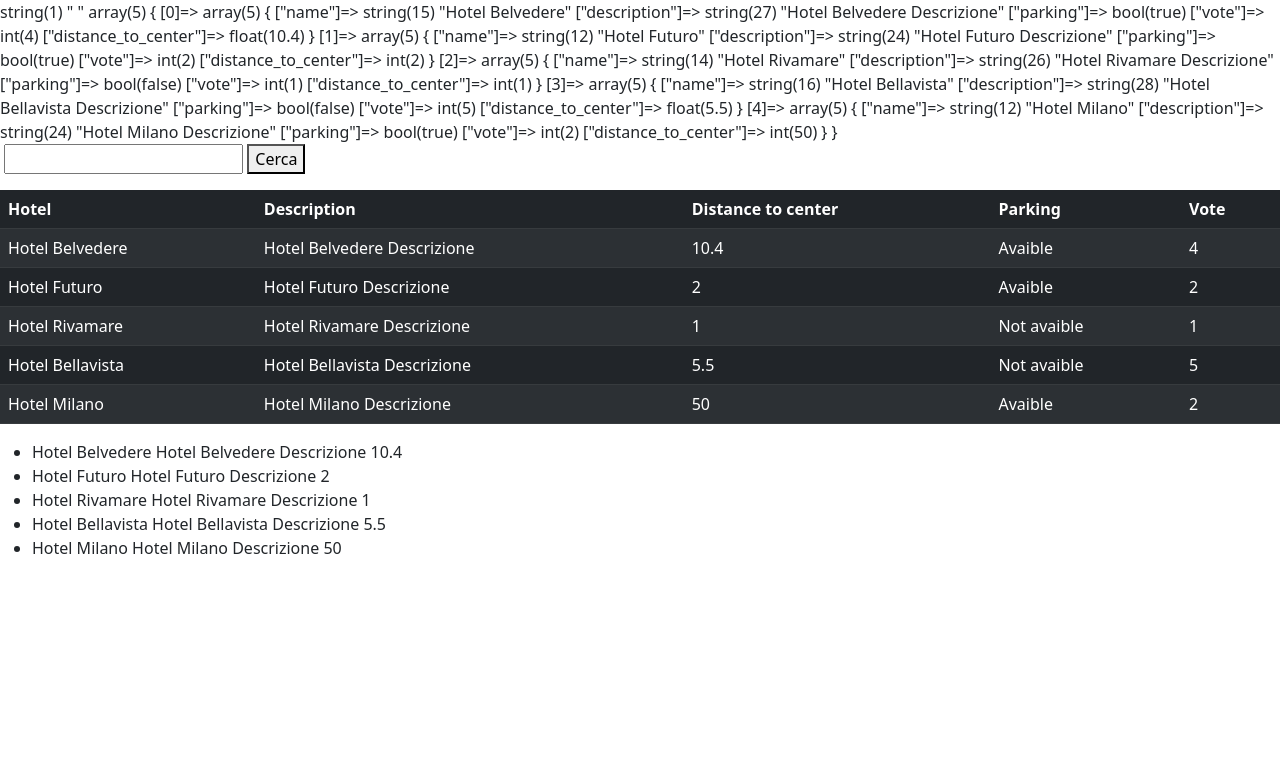
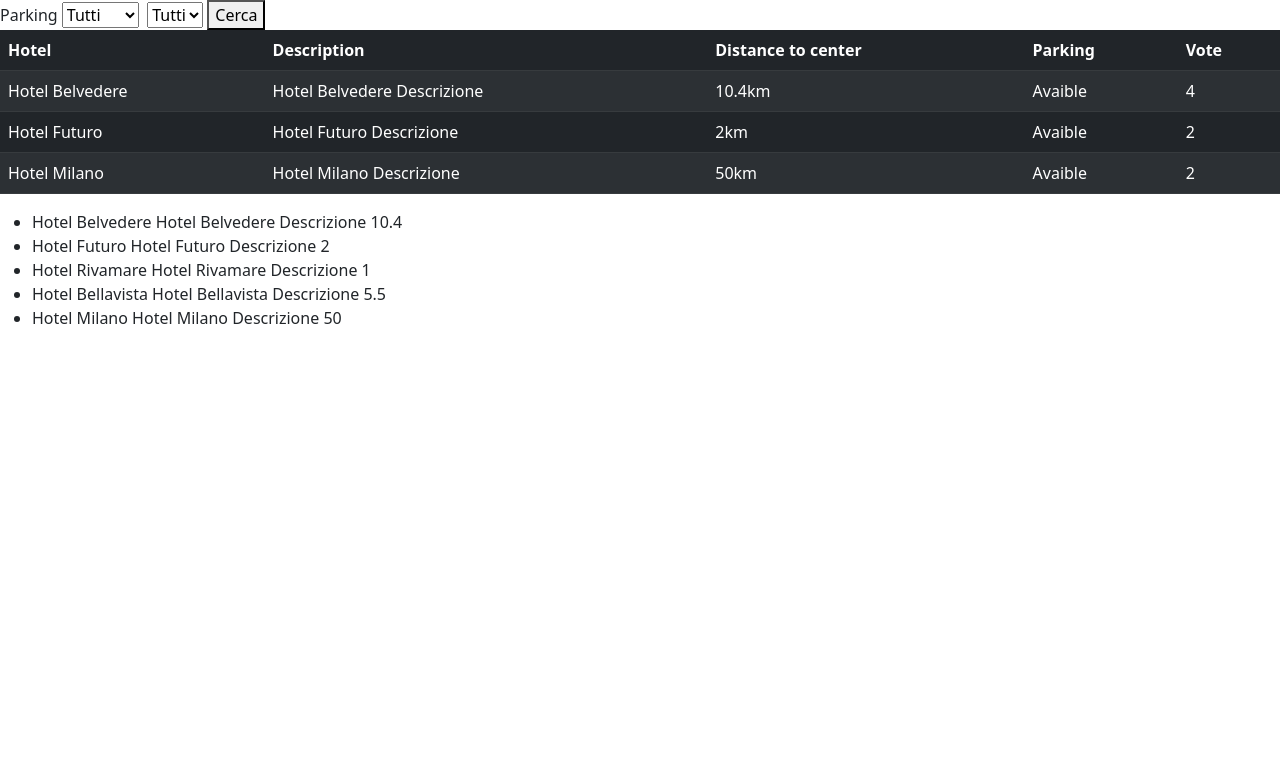
Before and after one commit to Marcosshyguy/php-hotel, a PHP site: page / in a window 1280 px wide. Shown: the top 783 px of the page. Run offline with PHP 8.4, Linux system fonts and the light colour scheme.

Commit message:
last edit with comments

```diff
--- a/index.php
+++ b/index.php
@@ -39,9 +39,54 @@ $hotels = [
     ],
 
 ];
+
+// creare una variabile in cui noi faremo tutti i nostri filtri che equivarrà all'array con i dati
+$array_hotels_to_filter = $hotels;
+
+// prendo il valore che dal form che mi serve e faccio null coaleshing
 $parking = ($_GET["thereIsParking"]) ?? " ";
-var_dump($parking);
-var_dump($hotels);
+$vote = ($_GET["vote"]) ?? " ";
+// se il valore non con get non è vuoto allora visualizzare visualizzare il valore filtrato
+if (!empty($parking)) {
+    // creerò un array d'appoggio vuoto per fare icalcoli emettere gli hotel filtrati
+    $array_appoggio = [];
+    // for each che analizza l'array di dati copiato  analizzando se c'e parcheggio o meno ovvero se è uguale a true
+    foreach ($array_hotels_to_filter as $element) {
+        // se ogni singolo array ciclato alla posizione parking possiede un valore o cmq è true allora filtra e puscia nel piccolo arry di appoggio
+        if ($element["parking"]) {
+            // in questo modo ad ogni interazione del ciclo controlla che ci sia parcheggio e puscia l'intero array dove è presente dentro larray d'appoggio
+            $array_appoggio[] = $element;
+        }
+    }
+    // finitoil calcolo facciamo equivalere l'array copiato con l'array usato per raggruppare i filtrati in modo che in automatico ce lo stampi
+    $array_hotels_to_filter = $array_appoggio;
+}
+
+
+// calcolo voto minimo e superiore
+
+// stesso procedimenti di prima
+if (!empty($vote)) {
+    // cnversione in intero anche se lo fa in automatico nella condizione
+    $vote = intval($vote);
+
+    $array_appoggio = [];
+    // cicliamo con for each per prendere larray con l'elemeto prestabilito
+    foreach ($array_hotels_to_filter as $element) {
+        // se per ogni array alla posizione vote lelemento è maggiore uguale al voto scelto allolra pusha dentro l array di appoggio
+        if ($element["vote"] >= $vote) {
+            $array_appoggio[] = $element;
+        }
+    }
+    // infine salviamo larray copia come array filtrato
+    $array_hotels_to_filter = $array_appoggio;
+}
+
+// la combinazione dei due due filtri o lutilizzo di uno soltanto in questo modo modificheranno larray copia
+// praticamente il primo filtro quando selezionato magari lascerà 3 elemeti dentro lappoggio e dopodiche anche con il secondo filtro attivo
+// andremo a filtrare gli atri 3 elemti rimasti e li slaveremo nell'array finale
+// tutto questo ovviamente funzionerà grazie alla click del form ch evaluterà che valori sono stati presi
+// anche perche i valori nei select filtrati non si salvano
 ?>
 <!DOCTYPE html>
 <html lang="en">
@@ -56,8 +101,20 @@ var_dump($hotels);
 
 <body>
     <form action="index.php" method="get">
-        <label for="thereIsParking"></label>
-        <input type="text" id="thereIsParking" name="thereIsParking">
+        <label for="thereIsParking">Parking</label>
+        <select name="thereIsParking" id="thereIsParking">
+            <option value="">Tutti</option>
+            <option value="esiste">Avaible</option>
+        </select>
+        <label for="vote"></label>
+        <select name="vote" id="vote">
+            <option value="">Tutti</option>
+            <option value="1">1</option>
+            <option value="2">2</option>
+            <option value="3">3</option>
+            <option value="3">4</option>
+            <option value="5">5</option>
+        </select>
         <button type="submit">Cerca</button>
     </form>
 
@@ -72,25 +129,26 @@ var_dump($hotels);
             </tr>
         </thead>
         <tbody>
-            <?php for ($i = 0; $i < count($hotels); $i++) {
-                $array = $hotels[$i]; ?>
+            <!-- usato array d'appoggio con tutti i dati originali dentro $array_hotels_to_filter-->
+            <?php for ($i = 0; $i < count($array_hotels_to_filter); $i++) {
+                $hotel = $array_hotels_to_filter[$i]; ?>
                 <tr>
-                    <td><?php echo $array['name'] ?></td>
-                    <td><?php echo $array["description"] ?></td>
-                    <td><?php echo $array["distance_to_center"] ?></td>
-                    <td><?php if ($array["parking"] === true) {
+                    <td><?php echo $hotel['name'] ?></td>
+                    <td><?php echo $hotel["description"] ?></td>
+                    <td><?php echo $hotel["distance_to_center"] . 'km' ?></td>
+                    <td><?php if ($hotel["parking"] === true) {
                             echo "Avaible";
                         } else {
                             echo "Not avaible";
                         } ?>
                     </td>
-                    <td><?php echo $array["vote"] ?></td>
+                    <td><?php echo $hotel["vote"] ?></td>
                 </tr>
             <?php } ?>
         </tbody>
     </table>
 
-
+    <!-- metodo con ul per testare -->
     <ul>
         <?php for ($i = 0; $i < count($hotels); $i++) {
             $array = $hotels[$i];
@@ -98,6 +156,20 @@ var_dump($hotels);
             <li><?php echo "{$array['name']} {$array["description"]} {$array["distance_to_center"]} "; ?></li>
         <?php } ?>
     </ul>
+
+    <!-- <?php
+            $default_container = [];
+            for ($i = 0; $i < count($hotels); $i++) {
+                $arrays = $hotels[$i];
+                foreach ($arrays as $key => $value) {
+                    if ($value === "Hotel Belvedere") {
+                        echo "000";
+                    } else {
+                        echo $value;
+                    }
+                    echo "<br />";
+                }
+            } ?> -->
 </body>
 
 </html>
```
